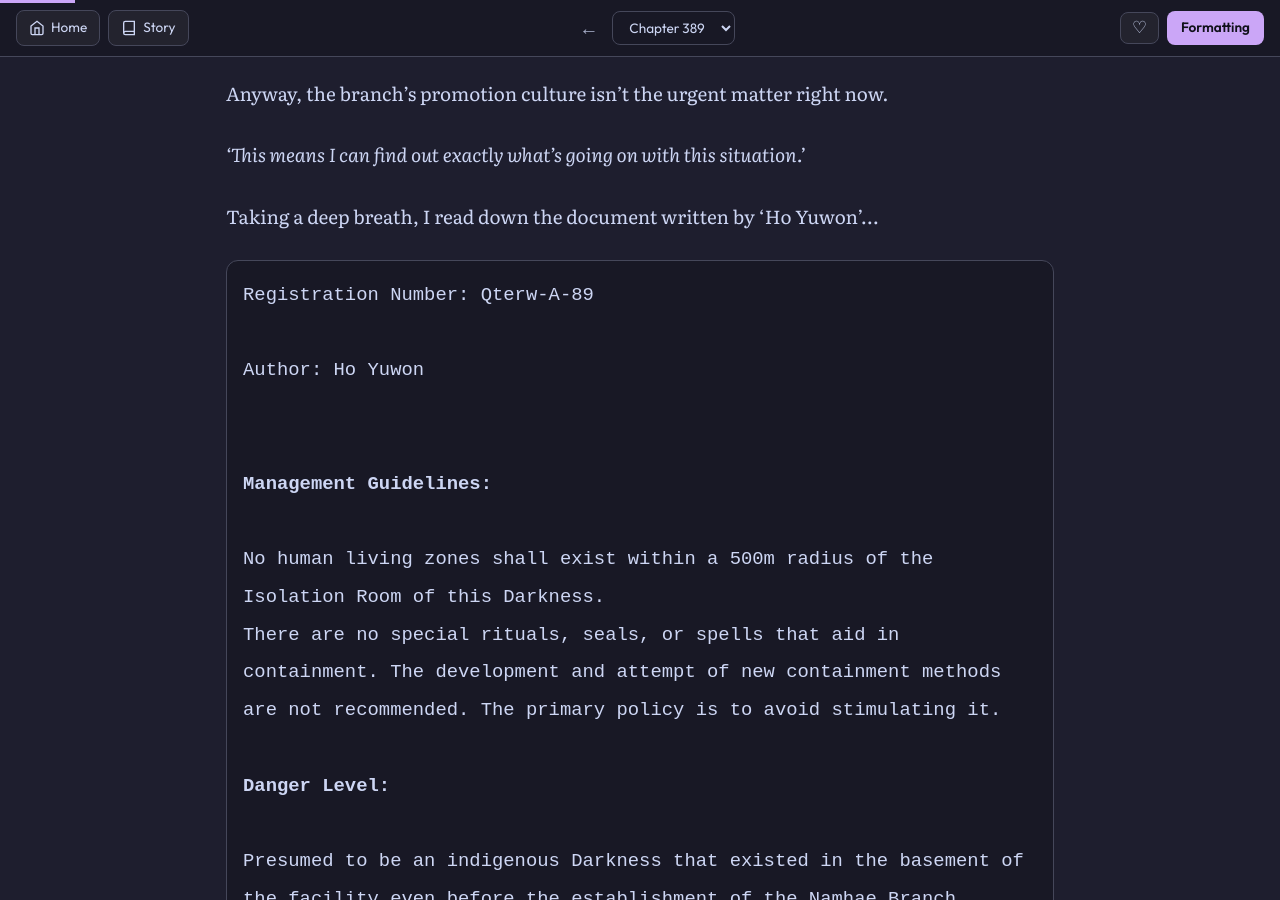
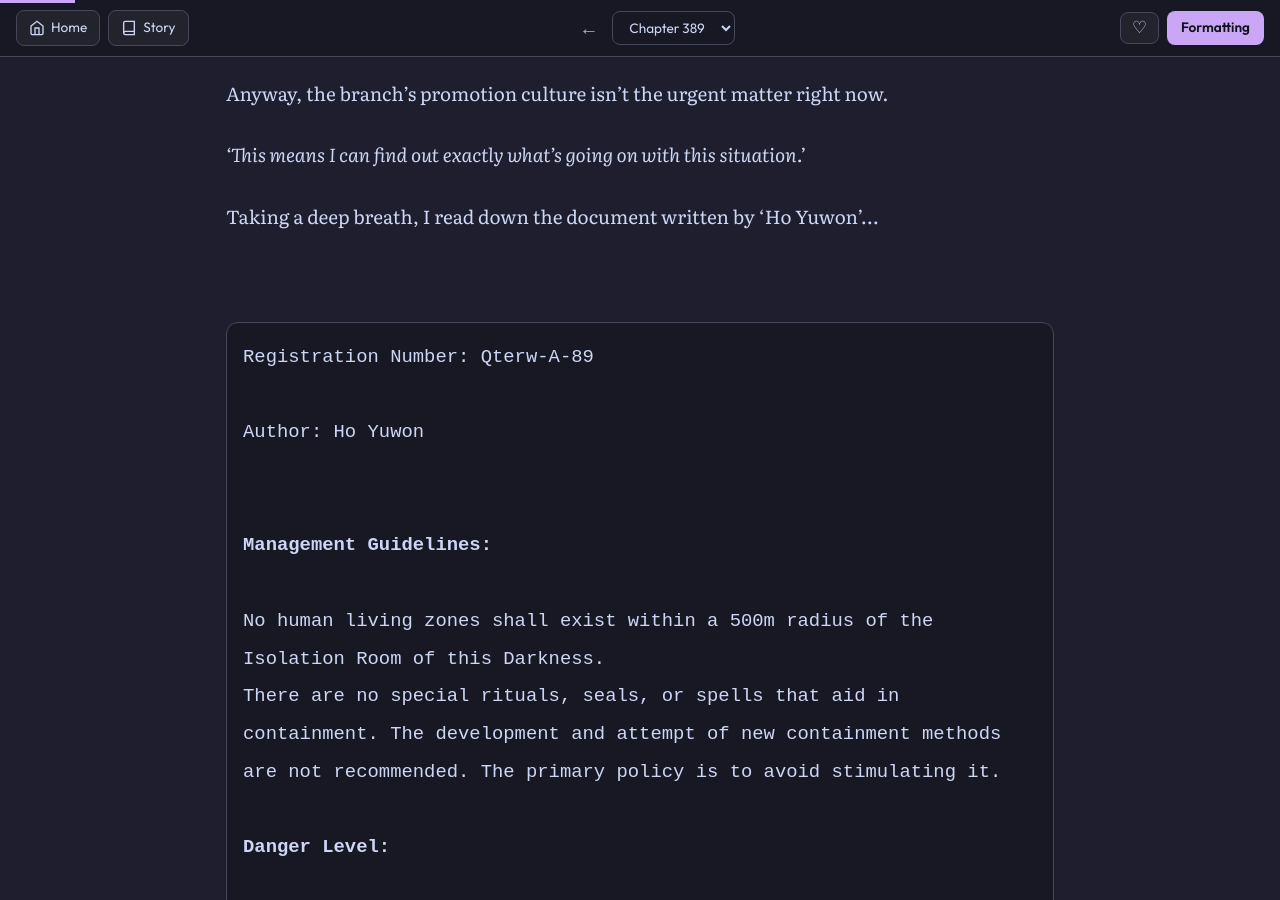
Before and after one commit to soleumn/soleumn.github.io, a Jekyll site: the page built from _chapters/gsgw/ch389.md, in a window 1280 px wide and 900 px high, scrolled down 1522 px. Built offline with Jekyll 4.4.1, drawn with Linux system fonts in a browser that asks for light colours; some web fonts are replaced; comment, search, counter and statistics services are not loaded.

Commit message:
Update ch389.md

```diff
--- a/_chapters/gsgw/ch389.md
+++ b/_chapters/gsgw/ch389.md
@@ -48,6 +48,8 @@
 
 Taking a deep breath, I read down the document written by 'Ho Yuwon'...
 
+<br>
+
 <div class='f-workbench' style="border: 1px solid var(--borda-suave, rgba(255, 255, 255, 0.1)); background-color: var(--bg-card) !important; border-radius: 12px; padding: 16px; margin: 20px 0;">
   Registration Number: Qterw-A-89<br><br>
   Author: Ho Yuwon<br><br><br>
@@ -58,6 +60,7 @@
   Presumed to be an indigenous Darkness that existed in the basement of the facility even before the establishment of the Namhae Branch.
 </div>
 
+<br>
 
 "...!"
 
@@ -69,12 +72,15 @@
 
 Gritting my teeth, I read the new text appearing on the monitor.
 
+<br>
+
 <div class='f-workbench' style="border: 1px solid var(--borda-suave, rgba(255, 255, 255, 0.1)); background-color: var(--bg-card) !important; border-radius: 12px; padding: 16px; margin: 20px 0;">
   When a dynamic living organism approaches the vicinity, the internal organic matter randomly melts down into a liquid-like state, leaving only the surface.<br><br>
   Subsequently, a white cylindrical tube with a diameter of 12mm contacts the surface and sucks up the liquid for transport.<br><br>
   It is presumed that there is a parent body in need of nutrition.
 </div>
 
+<br>
 
 Whew.
 
@@ -88,6 +94,8 @@
 
 ...Found it.
 
+<br>
+
 <div class='f-workbench' style="border: 1px solid var(--borda-suave, rgba(255, 255, 255, 0.1)); background-color: var(--bg-card) !important; border-radius: 12px; padding: 16px; margin: 20px 0;">
   <strong>Containment Rules:</strong><br><br>
   Completely seal the zone where the Darkness was sighted and pave it with concrete to prevent contact.<br><br>
@@ -96,15 +104,21 @@
   Tracking of contagion routes is requested.
 </div>
 
+<br>
 
 Exactly!
+
+<br>
 
 <div class='f-workbench' style="border: 1px solid var(--borda-suave, rgba(255, 255, 255, 0.1)); background-color: var(--bg-card) !important; border-radius: 12px; padding: 16px; margin: 20px 0;">
   However, due to a lack of budget, research into the cause of human liquefaction has been suspended.
 </div>
 
+<br>
 
 Damn it.
+
+<br>
 
 <div class='f-workbench' style="border: 1px solid var(--borda-suave, rgba(255, 255, 255, 0.1)); background-color: var(--bg-card) !important; border-radius: 12px; padding: 16px; margin: 20px 0;">
   Due to concerns about contagion reaching the research facilities, the establishment of an Exploration plan is also indefinitely delayed.<br><br>
@@ -112,10 +126,13 @@
   Grade to be readjusted after the occurrence of the 'Qterw-A-89 / Anomaly / 1' event.
 </div>
 
+<br>
 
 "……."
 
 This... is giving me an even more ominous feeling.
+
+<br>
 
 <div class='f-workbench' style="border: 1px solid var(--borda-suave, rgba(255, 255, 255, 0.1)); background-color: var(--bg-card) !important; border-radius: 12px; padding: 16px; margin: 20px 0;">
   <strong>Anomaly / 1:</strong><br><br>
@@ -125,6 +142,7 @@
   Out of 52 employees having breakfast, 32 lost their form and [REDACTED]. Subsequently, multiple bundles proliferated from a large entity that had increased in diameter to 150mm, contacting the bare skin of the employees during their meal [REDACTED].
 </div>
 
+<br>
 
 It matched the sequence of events that happened to us exactly.
 
@@ -138,12 +156,15 @@
 
 And through this text, I could see the conclusion of this incident in advance.
 
+<br>
+
 <div class='f-workbench' style="border: 1px solid var(--borda-suave, rgba(255, 255, 255, 0.1)); background-color: var(--bg-card) !important; border-radius: 12px; padding: 16px; margin: 20px 0;">
   After 4 hours. The entire zone was covered in numerous penetrating bundles. At the ends of the bundles, mucus encased in membranes formed and were stored in the shape of dozens of grapes.<br><br>
   Upon visual confirmation, it was a golden mucus with a reddish tint, which was determined to be the same composition as the melted contents of the human body.<br><br>
   Based on witness testimony suggesting it reminded them of syrup or honey, this phenomenon is interpreted as a type of surplus nutrient storage.
 </div>
 
+<br>
 
 ...This means that if this situation persists, the 'things that were once people' remaining at the ends of the hose bundles will clump together to become stored nutrients.
 
@@ -165,20 +186,30 @@
 
 ...Just then, the results of the analysis of the 'melted things' followed…
 
+<br>
+
 <div class='f-workbench' style="border: 1px solid var(--borda-suave, rgba(255, 255, 255, 0.1)); background-color: var(--bg-card) !important; border-radius: 12px; padding: 16px; margin: 20px 0;">
   As a result of collecting and analyzing a small amount of mucus, a large amount of glycoproteins and moisture, and a small amount of unidentified toxic components were confirmed.<br><br>
   The protein in question was identified as thyroglobulin.
 </div>
 
+<br>
+
 A term I'm not familiar with.
 
 Still, it seems to be a protein that exists in reality…
+
+<br>
 
 <div class='f-workbench' style="border: 1px solid var(--borda-suave, rgba(255, 255, 255, 0.1)); background-color: var(--bg-card) !important; border-radius: 12px; padding: 16px; margin: 20px 0;">
   It is the primary component used to store thyroid hormones.
 </div>
 
+<br>
+
 ......Eh?
+
+<br>
 
 <div class='f-workbench' style="border: 1px solid var(--borda-suave, rgba(255, 255, 255, 0.1)); background-color: var(--bg-card) !important; border-radius: 12px; padding: 16px; margin: 20px 0;">
   The cylindrical tubes identified as strings or hoses were determined to be a type of nerve bundle or capillary.<br><br>
@@ -186,17 +217,24 @@
   It began to perform functions similar to the endocrine glands of the human body.
 </div>
 
+<br>
 
 Wait...
 
 Wait a minute.
+
+<br>
 
 <div class='f-workbench' style="border: 1px solid var(--borda-suave, rgba(255, 255, 255, 0.1)); background-color: var(--bg-card) !important; border-radius: 12px; padding: 16px; margin: 20px 0;">
   Thus, the definition of the Darkness was reorganized.<br><br>
   The existing definition that 'a colony-type Darkness attacks people and infects them to process them into the form of nutrients' was discarded.
 </div>
 
+<br>
+
 My eyes trembled as I looked down.
+
+<br>
 
 <div class='f-workbench' style="border: 1px solid var(--borda-suave, rgba(255, 255, 255, 0.1)); background-color: var(--bg-card) !important; border-radius: 12px; padding: 16px; margin: 20px 0;">
   This is identified as a precursor symptom of the underground space where the facility is located beginning to function as part of a giant organ.<br><br>
@@ -206,8 +244,11 @@
   Do not wake whatever is beneath.
 </div>
 
+<br>
 
 "……."
+
+<br>
 
 <div class='f-workbench' style="border: 1px solid var(--borda-suave, rgba(255, 255, 255, 0.1)); background-color: var(--bg-card) !important; border-radius: 12px; padding: 16px; margin: 20px 0;">
   Following the recommendation of the zone manager in charge of managing the Darkness, the grade was readjusted to A (Darkness) and the document was re-registered.<br><br>
@@ -218,6 +259,7 @@
   Do not contact me regarding events that occur hereafter.
 </div>
 
+<br>
 
 "……."
 
@@ -269,11 +311,14 @@
 
 *'This is it.'*
 
+<br>
+
 <div class='f-workbench' style="border: 1px solid var(--borda-suave, rgba(255, 255, 255, 0.1)); background-color: var(--bg-card) !important; border-radius: 12px; padding: 16px; margin: 20px 0;">
   ...This phenomenon is presumed to be a reaction to a type of biological stimulus.<br><br>
   When gas containing a large amount of nerve stabilizer is injected, the phenomenon is temporarily calmed.
 </div>
 
+<br>
 
 "...Gas?"
 
@@ -307,6 +352,8 @@
 
 And I looked at the only other active item.
 
+<br>
+
 <div class='f-workbench' style="border: 1px solid var(--borda-suave, rgba(255, 255, 255, 0.1)); background-color: var(--bg-card) !important; border-radius: 12px; padding: 16px; margin: 20px 0;">
   <strong><center>Available Items</center></strong><br>
   - View Darkness List<br>
@@ -316,8 +363,11 @@
   ※ Safe Mode running. System recovery is required.
 </div>
 
+<br>
 
 The moment I accessed that tab.
+
+<br>
 
 <div class='f-workbench' style="border: 1px solid var(--borda-suave, rgba(255, 255, 255, 0.1)); background-color: var(--bg-card) !important; border-radius: 12px; padding: 16px; margin: 20px 0;">
   <strong><center>Other Checks:</center></strong><br>
@@ -325,6 +375,8 @@
   - Administrator Privileges<br>
   - Settings
 </div>
+
+<br>
 
 "...!"
 
@@ -336,6 +388,8 @@
 
 However.
 
+<br>
+
 <div class='f-workbench' style="border: 1px solid var(--borda-suave, rgba(255, 255, 255, 0.1)); background-color: var(--bg-card) !important; border-radius: 12px; padding: 16px; margin: 20px 0;">
   Do you wish to proceed with system recovery?<br><br>
   (Required Security Clearance: B)<br><br>
@@ -344,6 +398,7 @@
   - No
 </div>
 
+<br>
 
 *'Required security clearance...?'*
 
@@ -351,12 +406,15 @@
 
 And as expected, when I pressed 'Yes'.
 
+<br>
+
 <div class='f-workbench' style="border: 1px solid var(--borda-suave, rgba(255, 255, 255, 0.1)); background-color: var(--bg-card) !important; border-radius: 12px; padding: 16px; margin: 20px 0;">
   Security Clearance Authentication Process<br><br>
   (Required Security Clearance: B)<br><br>
   Employee Name: _____
 </div>
 
+<br>
 
 Damn it.
 
@@ -368,25 +426,31 @@
 
 "……."
 
+<br>
+
 <div class='f-workbench' style="border: 1px solid var(--borda-suave, rgba(255, 255, 255, 0.1)); background-color: var(--bg-card) !important; border-radius: 12px; padding: 16px; margin: 20px 0;">
   Security Clearance Authentication Process<br><br>
   (Required Security Clearance: B)<br><br>
   Employee Name: Ho Yuwon
 </div>
 
+<br>
 
 I pressed Enter.
 
 New content was written.
+
+<br>
 
 <div class='f-workbench' style="border: 1px solid var(--borda-suave, rgba(255, 255, 255, 0.1)); background-color: var(--bg-card) !important; border-radius: 12px; padding: 16px; margin: 20px 0;">
   Security Clearance Authentication Process<br><br>
   (Required Security Clearance: B)<br><br>
   Employee Name: Ho Yuwon<br>
   Password: ______<br>
-  <small><span style="text-align: right !important; margin: 20px 0;">Password Hint: What I do</span></small>
+  <span style="text-align: right !important;">Password Hint: What I do</span>
 </div>
 
+<br>
 
 "……."
 
@@ -410,17 +474,22 @@
 
 I pressed Enter.
 
+<br>
+
 <div class='f-workbench' style="border: 1px solid var(--borda-suave, rgba(255, 255, 255, 0.1)); background-color: var(--bg-card) !important; border-radius: 12px; padding: 16px; margin: 20px 0;">
   Security Clearance Authentication Complete!<br><br>
   System Restarting…
 </div>
 
+<br>
 
 "...You seem to know Director Ho well?"
 
 "Maybe a little."
 
 I looked at the screen.
+
+<br>
 
 <div class='f-workbench' style="border: 1px solid var(--borda-suave, rgba(255, 255, 255, 0.1)); background-color: var(--bg-card) !important; border-radius: 12px; padding: 16px; margin: 20px 0;">
   System Damage Recovery Success (1)<br>
@@ -437,6 +506,7 @@
   Entering Safe Mode.
 </div>
 
+<br>
 
 Whew.
 
@@ -444,12 +514,15 @@
 
 It seems it wasn't a full recovery, but still, let's see if any new functions have opened…
 
+<br>
+
 <div class='f-workbench' style="border: 1px solid var(--borda-suave, rgba(255, 255, 255, 0.1)); background-color: var(--bg-card) !important; border-radius: 12px; padding: 16px; margin: 20px 0;">
-  <span style="color: #F54927; background: linear-gradient(transparent 0%, rgba(236, 250, 79, .6) 0%);">※ Emergency Alert! ※ Emergency Alert! ※ Emergency Alert! ※ Emergency Alert! ※ Emergen</span><br><br>
+  <span style="color: #D42100; background: rgba(296, 200, 19, 100);">※ Emergency Alert! ※ Emergency Alert! ※ Emergency Alert! ※ Emergency Alert! ※ Emergen</span><br><br>
   There is currently an uncontained entity within the facility.<br><br>
   Prompt action required!
 </div>
 
+<br>
 
 Damn it.
 
```
